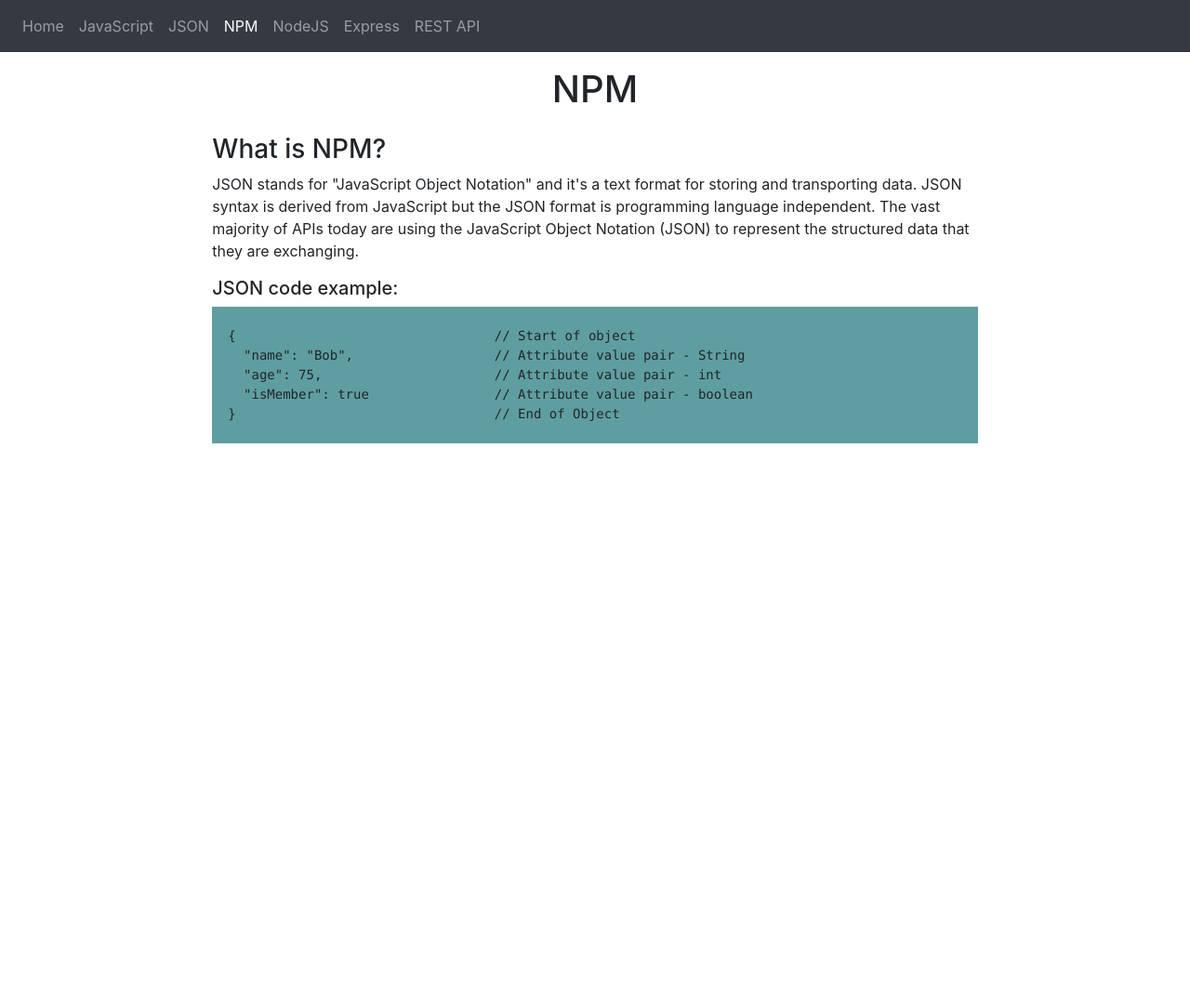
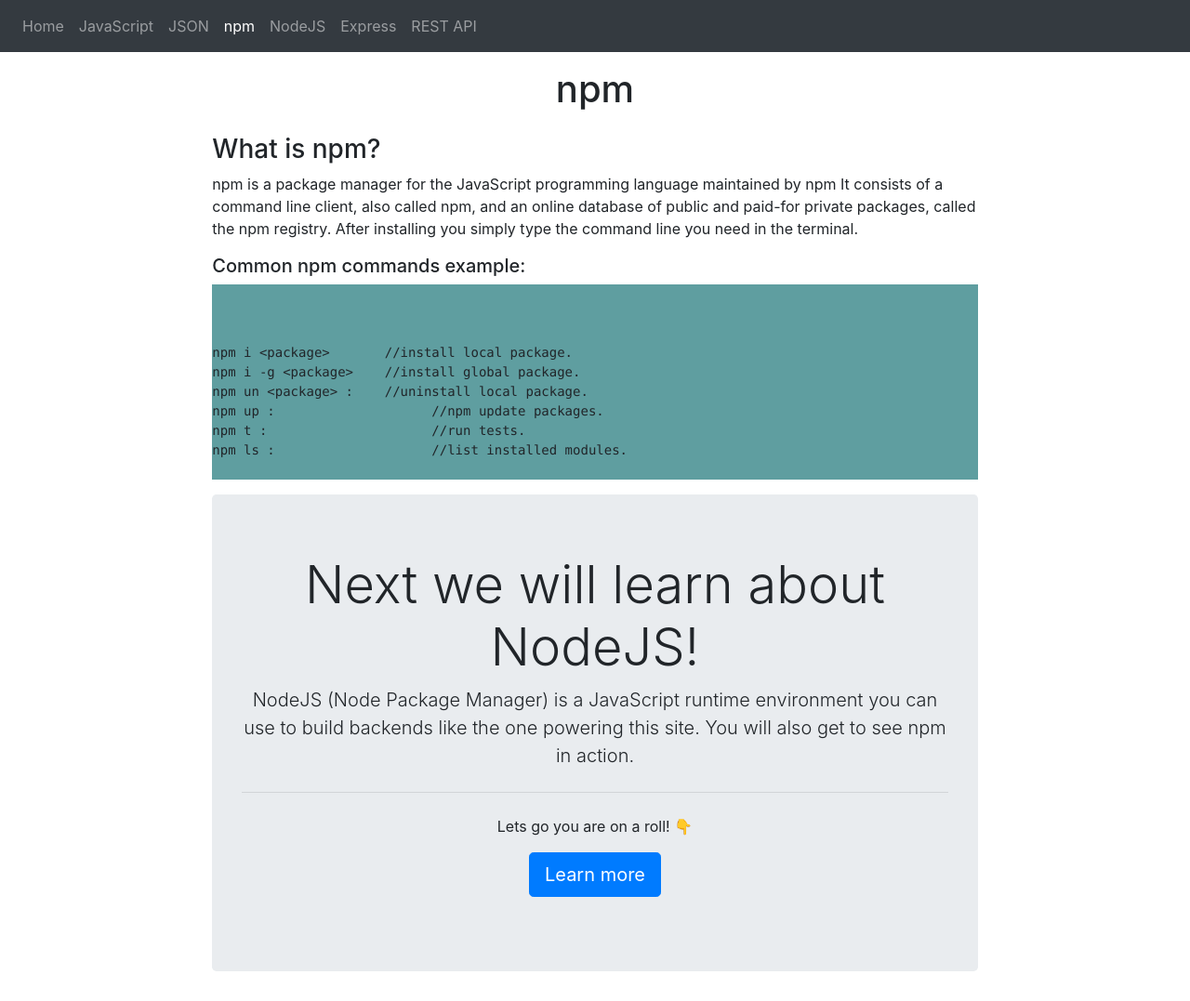
Before and after one commit to yannickchristensen/NodeJS-Documentation-Site, a website: page public/npm.html in a window 1280 px wide. Shown: the whole page at 93% size. Before the commit the page ends 800 px from the top, so only its background shows below. Drawn offline with nearby package versions, Linux system fonts and the light colour scheme.

Commit message:
Added npm page

```diff
--- a/public/npm.html
+++ b/public/npm.html
@@ -1,8 +1,8 @@
 <!doctype html>
 <html>
 <head>
-<title>NPM</title>
-<meta name="NPM" content="Overview">
+<title>npm</title>
+<meta name="npm" content="Overview">
 <link rel="stylesheet" href="https://stackpath.bootstrapcdn.com/bootstrap/4.4.1/css/bootstrap.min.css" integrity="sha384-Vkoo8x4CGsO3+Hhxv8T/Q5PaXtkKtu6ug5TOeNV6gBiFeWPGFN9MuhOf23Q9Ifjh" crossorigin="anonymous">
 </head>
 <body>
@@ -13,7 +13,7 @@
             <a class="nav-item nav-link" href="/">Home</a>
             <a class="nav-item nav-link" href="/javascript">JavaScript</a>
             <a class="nav-item nav-link" href="json">JSON</a>
-            <a class="nav-item nav-link active" href="/npm">NPM</a>
+            <a class="nav-item nav-link active" href="/npm">npm</a>
             <a class="nav-item nav-link" href="/nodejs">NodeJS</a>
             <a class="nav-item nav-link" href="/express">Express</a>
             <a class="nav-item nav-link" href="/restapi">REST API</a>
@@ -23,24 +23,40 @@
     <!-- NAVBAR ENDS -->
 
     <div class="container-fluid">
-      <h1 class="text-xl-center" style="padding: 1rem;">NPM</h1>
+      <h1 class="text-xl-center" style="padding: 1rem;">npm</h1>
       <div class="row">
         <div class="col-md-8 offset-md-2">
-      <h3>What is NPM?</h3>
+      <h3>What is npm?</h3>
       <p class="text-left">
-        JSON stands for "JavaScript Object Notation" and it's a text format for storing and transporting data. JSON syntax is derived from JavaScript but the JSON format is programming language independent.
-        The vast majority of APIs today are using the JavaScript Object Notation (JSON) to represent the structured data that they are exchanging.
+        npm is a package manager for the JavaScript programming language maintained by npm
+        It consists of a command line client, also called npm, and an online database of public and paid-for private packages, called the npm registry.
+        After installing you simply type the command line you need in the terminal.
       </p>
 
-      <h5>JSON code example:</h5>
+      <h5>Common npm commands example:</h5>
 
       <pre style="background-color: cadetblue;"><code class="text-left">
-  {                                 // Start of object
-    "name": "Bob",                  // Attribute value pair - String
-    "age": 75,                      // Attribute value pair - int
-    "isMember": true                // Attribute value pair - boolean
-  }                                 // End of Object
+
+
+npm i &lt;package&gt;       //install local package.
+npm i -g &lt;package&gt;    //install global package.
+npm un &lt;package&gt; :    //uninstall local package.
+npm up :                    //npm update packages.
+npm t :                     //run tests.
+npm ls :                    //list installed modules.
       </code></pre>
+
+              <!-- JUMBOTRON BEGINS -->
+              <div class="container fluid text-center jumbotron">
+                <h1 class="display-4">Next we will learn about NodeJS!</h1>
+                <p class="lead">NodeJS (Node Package Manager) is a JavaScript runtime environment you can use to build backends like the one powering this site. You will also get to see npm in action.</p>
+                <hr class="my-4">
+                <p>Lets go you are on a roll! 👇</p>
+                <p class="lead">
+                  <a class="btn btn-primary btn-lg" href="/nodeJS" role="button">Learn more</a>
+                </p>
+              </div>
+              <!-- JUMBOTRON ENDS -->
 
   </div>
   </div>
```
Also changed, not shown: public/home.html (+1 -1 lines), public/javascript.html (+1 -1 lines), public/json.html (+4 -4 lines).
